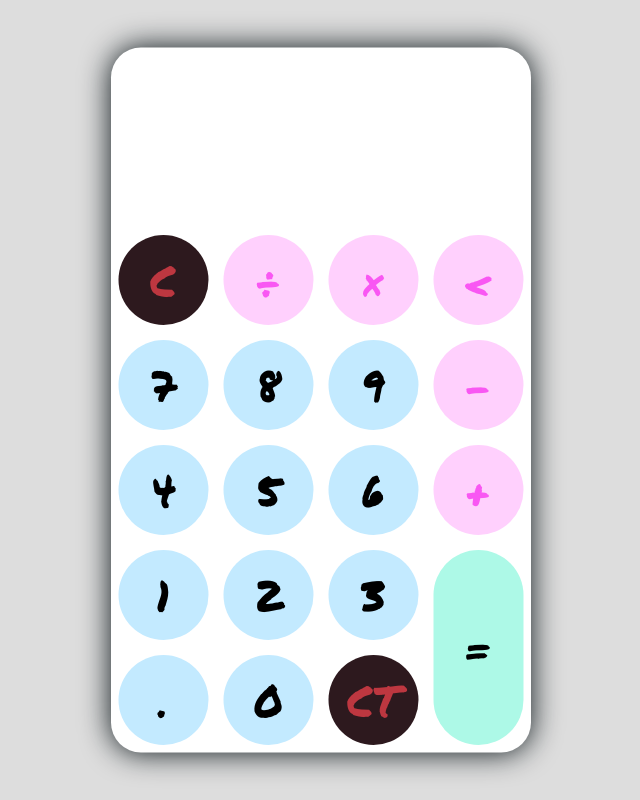
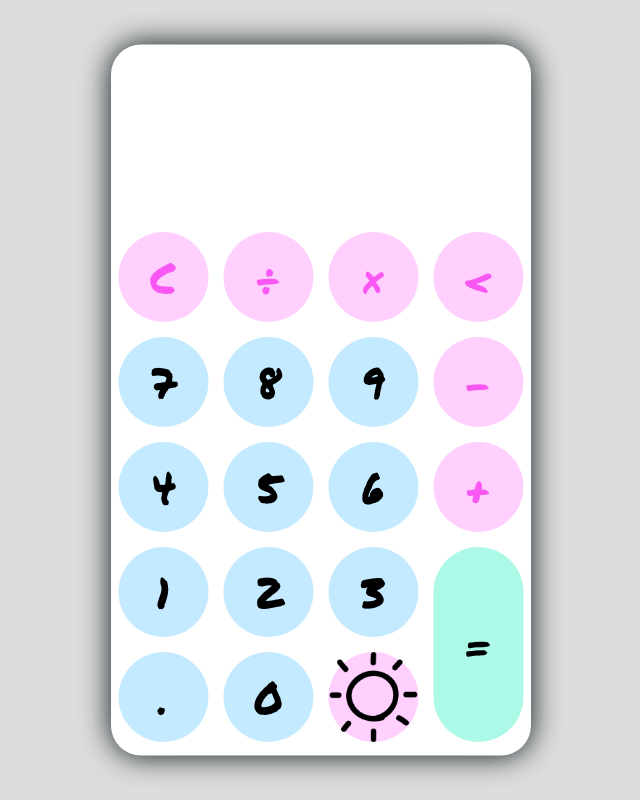
Before and after one commit to teriola/calculator-page, a plain HTML site: page index.html in a window 1280 px wide. Shown: the whole page, without its empty margins (319-959 px from the left). Drawn offline with Linux system fonts and the light colour scheme.

Commit message:
change CT button to sun/moon icons

```diff
--- a/app.js
+++ b/app.js
@@ -109,4 +109,7 @@ deleteButton.addEventListener('click', () => {
 changeThemeButton.addEventListener('click', () => {
     containerElement.classList.toggle('dark');
     calculatorElement.classList.toggle('dark');
+    const src = document.querySelector('#theme-icon').src;
+    if (src == 'file:///home/terola/Documents/Git/calculator-page/icons/moonIcon.png') document.querySelector('#theme-icon').src = 'file:///home/terola/Documents/Git/calculator-page/icons/sunIcon.png';
+    else document.querySelector('#theme-icon').src = 'file:///home/terola/Documents/Git/calculator-page/icons/moonIcon.png';
 });
--- a/index.html
+++ b/index.html
@@ -37,7 +37,7 @@
                     <button data-number>9</button>
                     <button data-number>6</button>
                     <button data-number>3</button>
-                    <button data-theme>CT</button>
+                    <button data-theme><img id="theme-icon" src="icons/sunIcon.png" alt="icon"></button>
                 </div>
                 <div class="button-collumn4">
                     <button data-delete=""><</button>
@@ -49,4 +49,5 @@
         </div>
     </div>
 </body>
+
 </html>
--- a/style.css
+++ b/style.css
@@ -67,6 +67,10 @@ button {
     transition: all 200ms ease;
 }
 
+#theme-icon {
+    width: 100%;
+}
+
 button:hover {
     transform: scale(1.15);
 }
@@ -85,19 +89,15 @@ button:hover {
     color: #0a1e23;
 }
 
-.calculator button[data-clear],
-.calculator button[data-theme] {
-    background-color: #ffd5d8;
-    color: #fc4552;
-}
-
 .calculator button[data-number] {
     background-color: #c3eaff;
     color: #000;
 }
 
 .calculator button[data-operation],
-.calculator button[data-delete] {
+.calculator button[data-delete],
+.calculator button[data-clear],
+.calculator button[data-theme] {
     background-color: #ffd0fd;
     color: #f957f3;
 }
@@ -121,19 +121,15 @@ button:hover {
     color: #f8fafd;
 }
 
-.calculator button[data-clear],
-.calculator button[data-theme] {
-    background-color: #2d191e;
-    color: #bd3740;
-}
-
 .calculator.dark button[data-number] {
     background-color: #1b2f38;
     color: #f8fafb;
 }
 
 .calculator.dark button[data-operation],
-.calculator.dark button[data-delete] {
+.calculator.dark button[data-delete],
+.calculator.dark button[data-clear],
+.calculator.dark button[data-theme] {
     background-color: #2e1f39;
     color: #aa00a4;
 }
```
Also changed, not shown: icons/moonIcon.png (added), icons/sunIcon.png (added).
